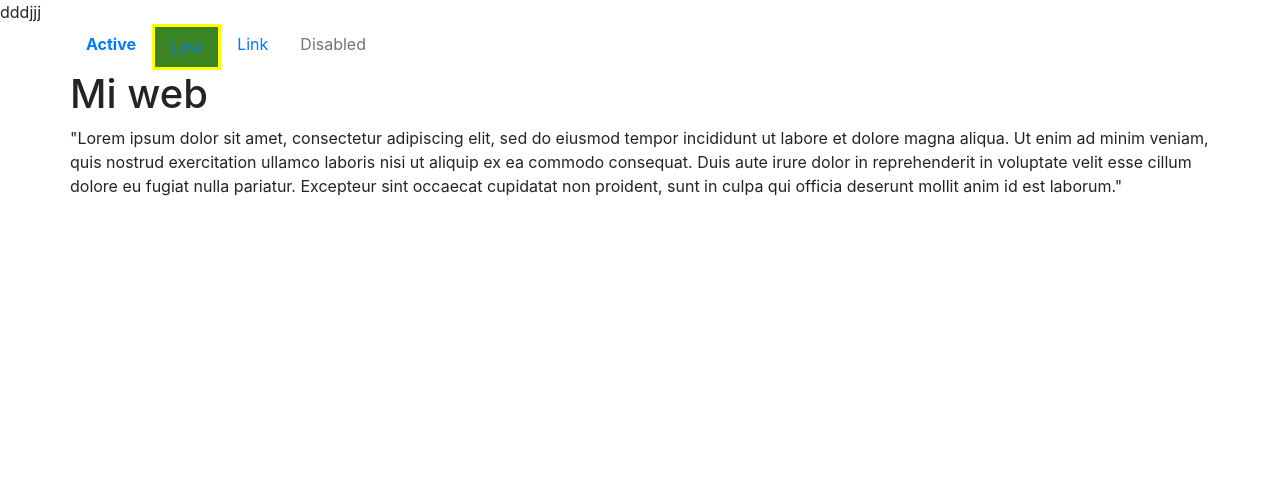
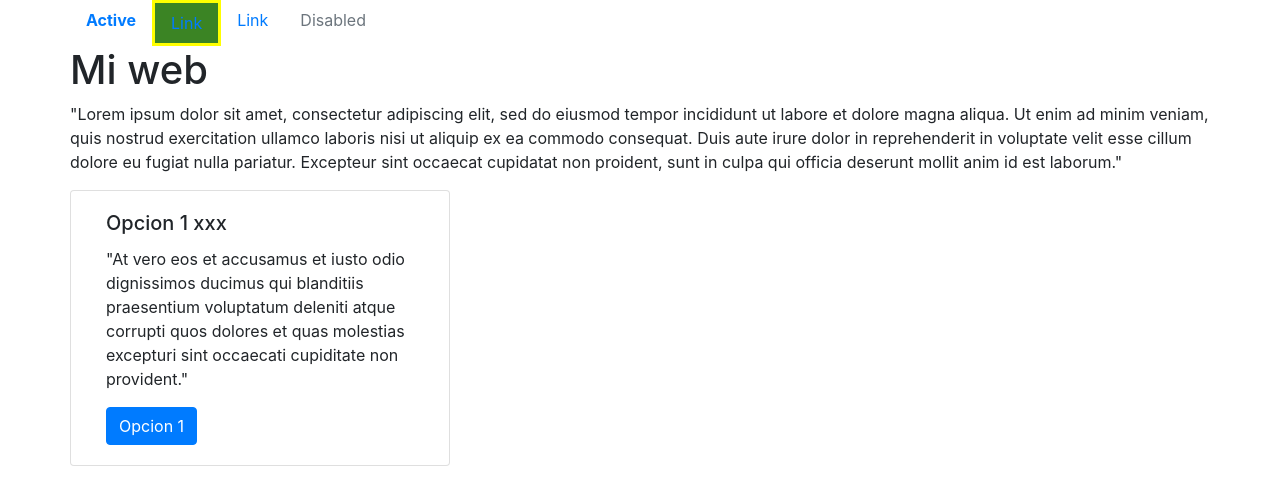
Before and after one commit to darielrll/learning-vue, a Vue app in the folder vue-09/bloques-a-componentes/: page / in a window 1280 px wide. Shown: the top 484 px of the page. Built offline with nearby package versions, Linux system fonts and the light colour scheme.

Commit message:
End of lesson onClick detection

```diff
--- a/vue-09/bloques-a-componentes/src/App.vue
+++ b/vue-09/bloques-a-componentes/src/App.vue
@@ -1,7 +1,5 @@
 <template>
   <div id="app">
-    <MiComponente/>
-
     <div class="container">
       <div class="row">
         <Navegacion/>
@@ -14,15 +12,13 @@
 </template>
 
 <script>
-import MiComponente from './components/MiComponente.vue'
 import Navegacion from './components/Navegacion.vue'
 import Contenido from './components/Contenido.vue'
 
 export default {
   name: 'App',
   components: {
-    Contenido,
-    MiComponente, Navegacion
+    Contenido, Navegacion
   }
 }
 </script>
--- a/vue-09/bloques-a-componentes/src/components/Contenido.vue
+++ b/vue-09/bloques-a-componentes/src/components/Contenido.vue
@@ -4,13 +4,19 @@
      <p>
          "Lorem ipsum dolor sit amet, consectetur adipiscing elit, sed do eiusmod tempor incididunt ut labore et dolore magna aliqua. Ut enim ad minim veniam, quis nostrud exercitation ullamco laboris nisi ut aliquip ex ea commodo consequat. Duis aute irure dolor in reprehenderit in voluptate velit esse cillum dolore eu fugiat nulla pariatur. Excepteur sint occaecat cupidatat non proident, sunt in culpa qui officia deserunt mollit anim id est laborum."
      </p>
+     <Opcion1/>
  </div>
 </template>
 
 <script>
-    export default {
-        name: "Contenido"
+import Opcion1 from './Opcion1.vue'
+
+export default {
+    name: "Contenido",
+    components: {
+        Opcion1
     }
+}
 </script>
 
 <style scoped>
--- /dev/null
+++ b/vue-09/bloques-a-componentes/src/components/Opcion1.vue
@@ -0,0 +1,29 @@
+<template>
+    <div class="card col-md-4">
+        <div class="card-body">
+            <h5 class="card-title">
+                Opcion 1 {{opcion}}
+            </h5>
+            <p class="card-text">
+                "At vero eos et accusamus et iusto odio dignissimos ducimus qui blanditiis praesentium voluptatum deleniti atque corrupti quos dolores et quas molestias excepturi sint occaecati cupiditate non provident."
+            </p>
+
+            <button class="btn btn-primary" v-on:click="opcion='--- CLICK ---'">Opcion 1</button>
+        </div>
+    </div>
+</template>
+
+<script>
+export default {
+    name: "Opcion1",
+    data() {
+        return {
+            opcion: "xxx"
+        }
+    }
+}
+</script>
+
+<style scoped>
+
+</style>
```
